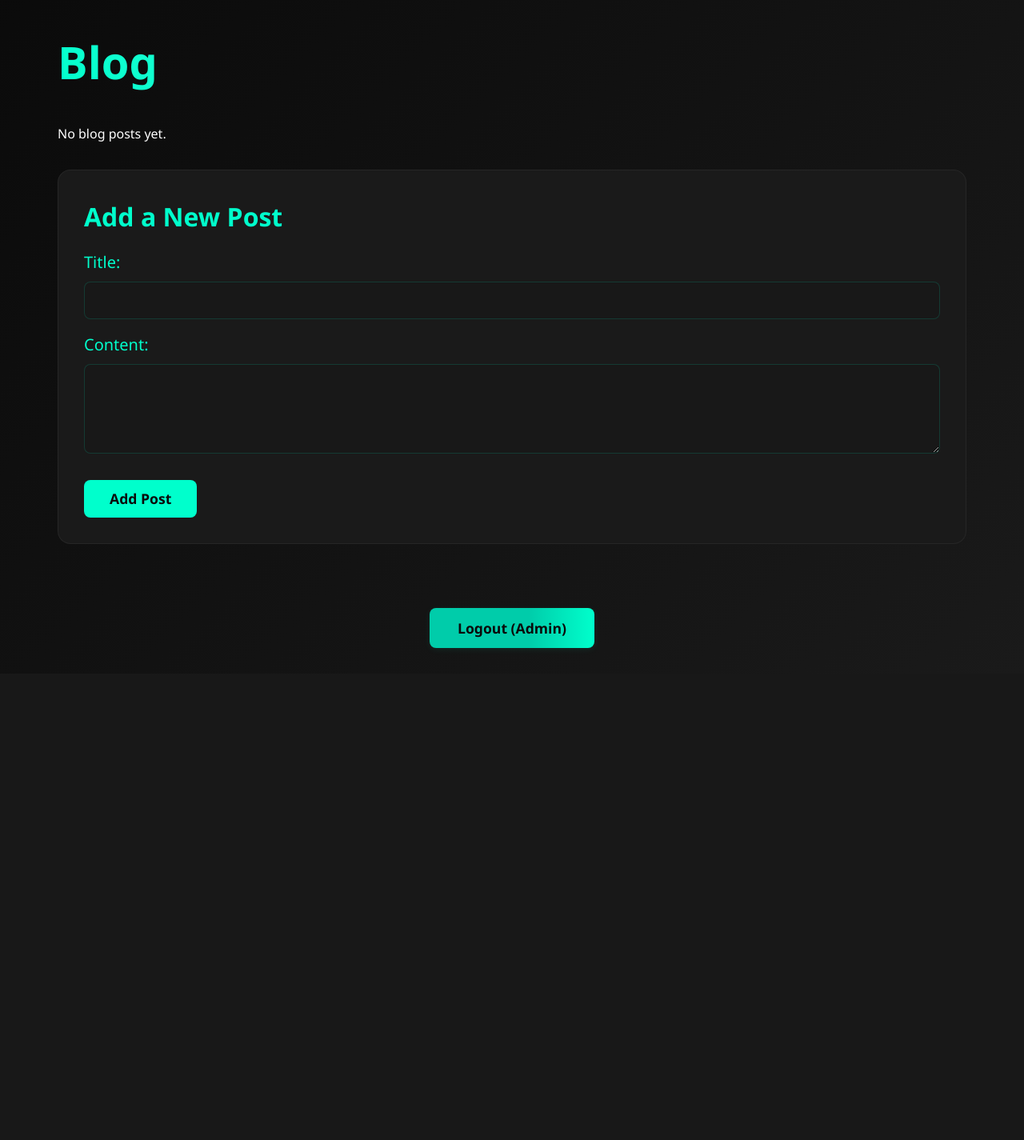
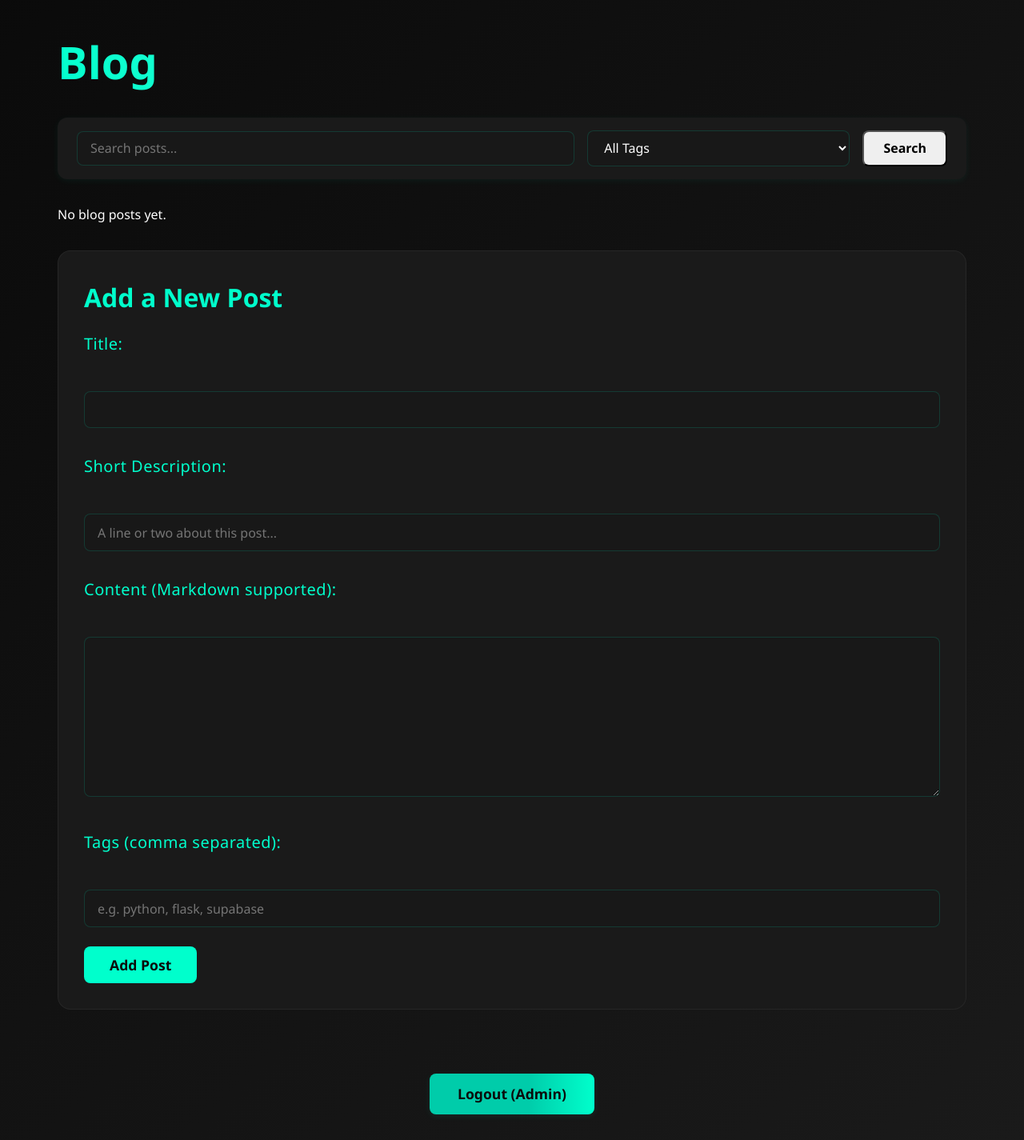
Before and after one commit to SieGe0701/portfolio, a Flask app: page /blog in a window 1280 px wide. Shown: the part 91-1516 px from the top of the page at 80% size. Before the commit the page ends 901 px from the top, so only its background shows below. Run offline with Flask 3, Linux system fonts and the light colour scheme; the visitor is signed in with stand-in values (Sample User, id 1); data that the repository does not hold is empty; parts of the project's set-up code (start-up, migrations or seed data) failed here and were passed over.

Commit message:
added searching and tag functionality for blog

```diff
--- a/app.py
+++ b/app.py
@@ -65,24 +65,25 @@ else:
 # Remove init_db, assume tables are created in Supabase
 
 def get_all_posts():
-    res = supabase.table("blog_posts").select("id, title, content, date").order("date", desc=True).execute()
-    rows = res.data if res.data else []
-    return [
-        {'id': row['id'], 'title': row['title'], 'content': row['content'], 'date': row['date']}
-        for row in rows
-    ]
+        res = supabase.table("blog_posts").select("id, title, content, date, tags").order("date", desc=True).execute()
+        rows = res.data if res.data else []
+        return [
+            {'id': row['id'], 'title': row['title'], 'content': row['content'], 'date': row['date'], 'tags': row.get('tags', '')}
+            for row in rows
+        ]
 
 def get_post(post_id):
-    res = supabase.table("blog_posts").select("id, title, content, date").eq("id", post_id).single().execute()
-    row = res.data if res.data else None
-    if row:
-        return {'id': row['id'], 'title': row['title'], 'content': row['content'], 'date': row['date']}
-    return None
+        res = supabase.table("blog_posts").select("id, title, content, date, tags").eq("id", post_id).single().execute()
+        row = res.data if res.data else None
+        if row:
+            return {'id': row['id'], 'title': row['title'], 'content': row['content'], 'date': row['date'], 'tags': row.get('tags', '')}
+        return None
 
 def add_post(title, content, date):
-    post_id = str(uuid.uuid4())
-    supabase.table("blog_posts").insert({"id": post_id, "title": title, "content": content, "date": date}).execute()
-    return post_id
+        post_id = str(uuid.uuid4())
+        tags = request.form.get('tags', '')
+        supabase.table("blog_posts").insert({"id": post_id, "title": title, "content": content, "date": date, "tags": tags}).execute()
+        return post_id
 
 def delete_post(post_id):
     supabase.table("blog_posts").delete().eq("id", post_id).execute()
@@ -114,15 +115,19 @@ def blog():
             return redirect(url_for('blog'))
     posts = get_all_posts()
     import html
-    previews = [
-        {
+    previews = []
+    for post in posts:
+        # Use first line or up to 120 chars as preview
+        content = post['content'].strip()
+        first_line = content.split('\n', 1)[0]
+        preview = first_line if len(first_line) <= 120 else first_line[:120] + '...'
+        previews.append({
             'id': post['id'],
             'title': post['title'],
             'date': post['date'],
-            'preview': html.escape(post['content'][:200]) + ('...' if len(post['content']) > 200 else '')
-        }
-        for post in posts
-    ]
+            'tags': post.get('tags', ''),
+            'preview': html.escape(preview)
+        })
     return render_template('blog_list.html', posts=previews, error=error, success=success)
 
 
--- a/static/css/style.css
+++ b/static/css/style.css
@@ -1,3 +1,101 @@
+/* Blog Short Description Preview */
+.blog-preview-link p {
+    color: var(--text-dim);
+    font-size: 1.05rem;
+    margin-top: 0.5rem;
+    margin-bottom: 0.5rem;
+    font-style: italic;
+    letter-spacing: 0.1px;
+}
+
+/* Blog Tags Styling */
+.blog-tags {
+    margin-top: 0.5rem;
+    display: flex;
+    flex-wrap: wrap;
+    gap: 0.5rem;
+}
+.tag-label {
+    background: linear-gradient(90deg, var(--primary) 60%, var(--primary-dark) 100%);
+    color: var(--bg-dark);
+    border-radius: 999px;
+    padding: 0.35em 1.1em;
+    font-size: 1.05rem;
+    font-weight: 600;
+    margin-right: 0.5em;
+    margin-bottom: 0.4em;
+    display: inline-block;
+    box-shadow: 0 2px 8px rgba(0,255,204,0.10);
+    letter-spacing: 0.3px;
+    transition: background 0.2s, color 0.2s;
+}
+
+/* Blog Search Form Styling */
+.blog-search-form {
+    background: var(--bg-card);
+    border-radius: 12px;
+    padding: 1rem 1.5rem;
+    box-shadow: 0 2px 8px rgba(0,255,204,0.06);
+    margin-bottom: 2rem;
+    display: flex;
+    gap: 1rem;
+    align-items: center;
+}
+.blog-search-form .input-field {
+    background: #181818;
+    color: var(--text-light);
+    border: 1px solid rgba(0,255,204,0.15);
+    border-radius: 8px;
+    padding: 0.6rem 1rem;
+    font-size: 1rem;
+}
+.blog-search-form .btn-primary {
+    padding: 0.6rem 1.5rem;
+    font-size: 1rem;
+    border-radius: 8px;
+    font-weight: 600;
+}
+
+/* Blog Form (Add/Edit) Styling */
+.blog-form label {
+    color: var(--primary);
+    font-weight: 500;
+    margin-top: 1rem;
+    margin-bottom: 0.2rem;
+    display: block;
+    letter-spacing: 0.5px;
+}
+.blog-form .input-field {
+    width: 100%;
+    padding: 0.7rem 1rem;
+    margin: 0.5rem 0 1rem 0;
+    border-radius: 8px;
+    border: 1px solid rgba(0,255,204,0.15);
+    background: #181818;
+    color: var(--text-light);
+    font-size: 1rem;
+    transition: border 0.2s;
+}
+.blog-form .input-field:focus {
+    border: 1.5px solid var(--primary);
+    outline: none;
+}
+.blog-form .btn-primary {
+    background: var(--primary);
+    color: var(--bg-dark);
+    border: none;
+    padding: 0.7rem 2rem;
+    border-radius: 8px;
+    font-size: 1.1rem;
+    font-weight: 600;
+    cursor: pointer;
+    transition: background 0.2s, color 0.2s;
+    margin-top: 0.5rem;
+}
+.blog-form .btn-primary:hover {
+    background: var(--primary-dark);
+    color: #fff;
+}
 /* Edit Button Style */
 .edit-btn {
     background: linear-gradient(90deg, var(--primary) 60%, var(--primary-dark) 100%);
--- a/templates/blog_list.html
+++ b/templates/blog_list.html
@@ -26,12 +26,29 @@
     <div class="nav-overlay"></div>
     <main class="container">
         <h1>Blog</h1>
+        <form method="get" class="blog-search-form" style="margin-bottom:2rem; display:flex; gap:1rem;">
+            <input type="text" name="q" value="{{ query|default('') }}" placeholder="Search posts..." class="input-field" style="flex:2;">
+            <select name="tag" class="input-field" style="flex:1;">
+                <option value="">All Tags</option>
+                {% for tag in all_tags %}
+                    <option value="{{ tag }}" {% if tag==tag_filter %}selected{% endif %}>{{ tag }}</option>
+                {% endfor %}
+            </select>
+            <button type="submit" class="btn-primary">Search</button>
+        </form>
         <div class="grid">
             {% for post in posts %}
                 <a href="/blog/{{ post.id }}" class="card blog-preview-link">
                     <h2>{{ post.title }}</h2>
                     <p class="blog-date"><em>{{ post.date }}</em></p>
                     <p>{{ post.preview }}</p>
+                    {% if post.tags %}
+                        <div class="blog-tags">
+                            {% for tag in post.tags.split(',') %}
+                                <span class="tag-label">{{ tag.strip() }}</span>
+                            {% endfor %}
+                        </div>
+                    {% endif %}
                 </a>
             {% else %}
                 <p>No blog posts yet.</p>
@@ -40,13 +57,18 @@
         {% if session.is_admin %}
         <div class="card" style="margin-top:2rem;">
             <h2>Add a New Post</h2>
-            <form method="post" action="/blog" class="blog-form">
-                <label for="title">Title:</label><br>
-                <input type="text" id="title" name="title" required class="input-field"><br>
-                <label for="content">Content:</label><br>
-                <textarea id="content" name="content" rows="4" cols="50" required class="input-field"></textarea><br>
-                <input type="submit" value="Add Post" class="btn-primary">
-            </form>
+                <form method="post" action="/blog" class="blog-form">
+                    <label for="title">Title:</label><br>
+                    <input type="text" id="title" name="title" required class="input-field"><br>
+                    <label for="short_desc">Short Description:</label><br>
+                    <input type="text" id="short_desc" name="short_desc" maxlength="200" class="input-field" placeholder="A line or two about this post..." required><br>
+                    <label for="content">Content (Markdown supported):</label><br>
+                    <textarea id="content" name="content" rows="8" required class="input-field"></textarea><br>
+                    <label for="tags">Tags (comma separated):</label><br>
+                    <input type="text" id="tags" name="tags" class="input-field" placeholder="e.g. python, flask, supabase"><br>
+                    <input type="hidden" name="date" value="{{ now|default('') }}">
+                    <button type="submit" class="btn-primary">Add Post</button>
+                </form>
         </div>
         {% endif %}
         <div style="margin:3rem auto 0 auto; text-align:center; display:flex; flex-direction:row; justify-content:center; gap:1rem; align-items:center;">
```
